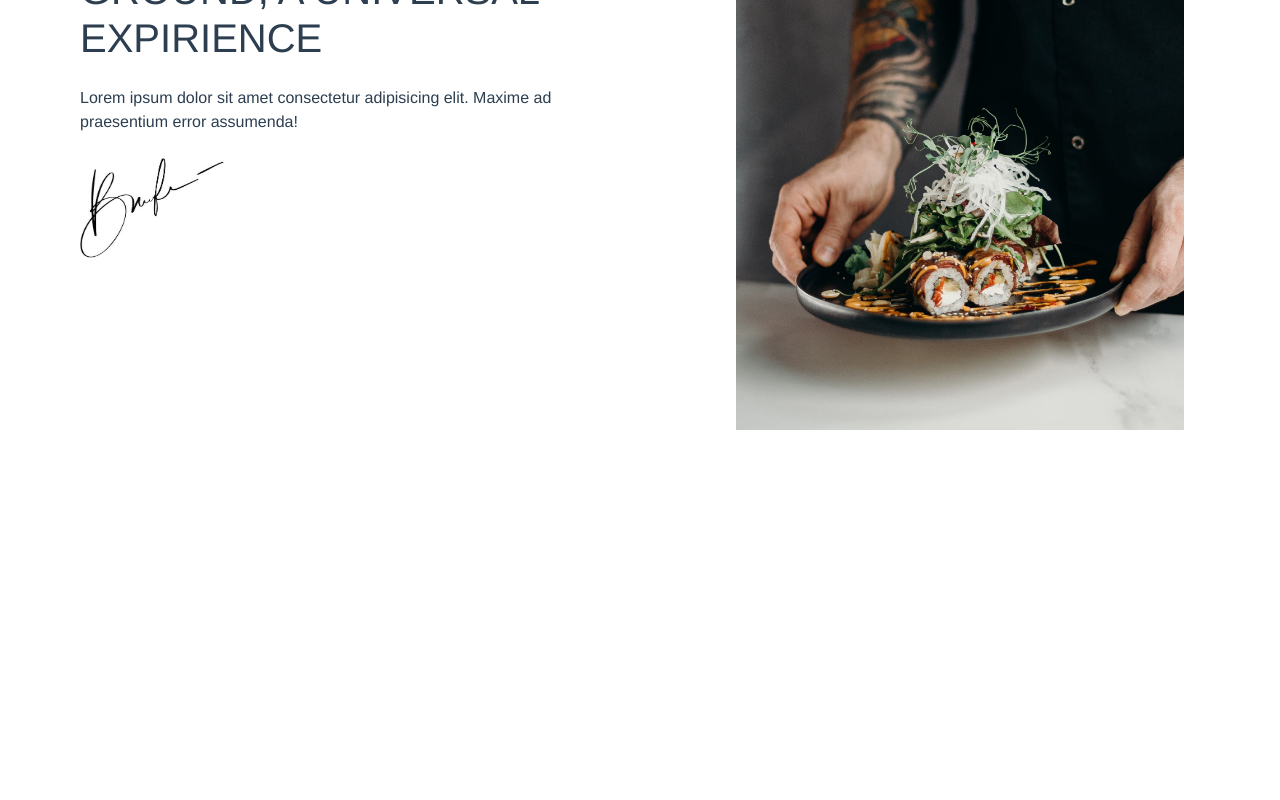
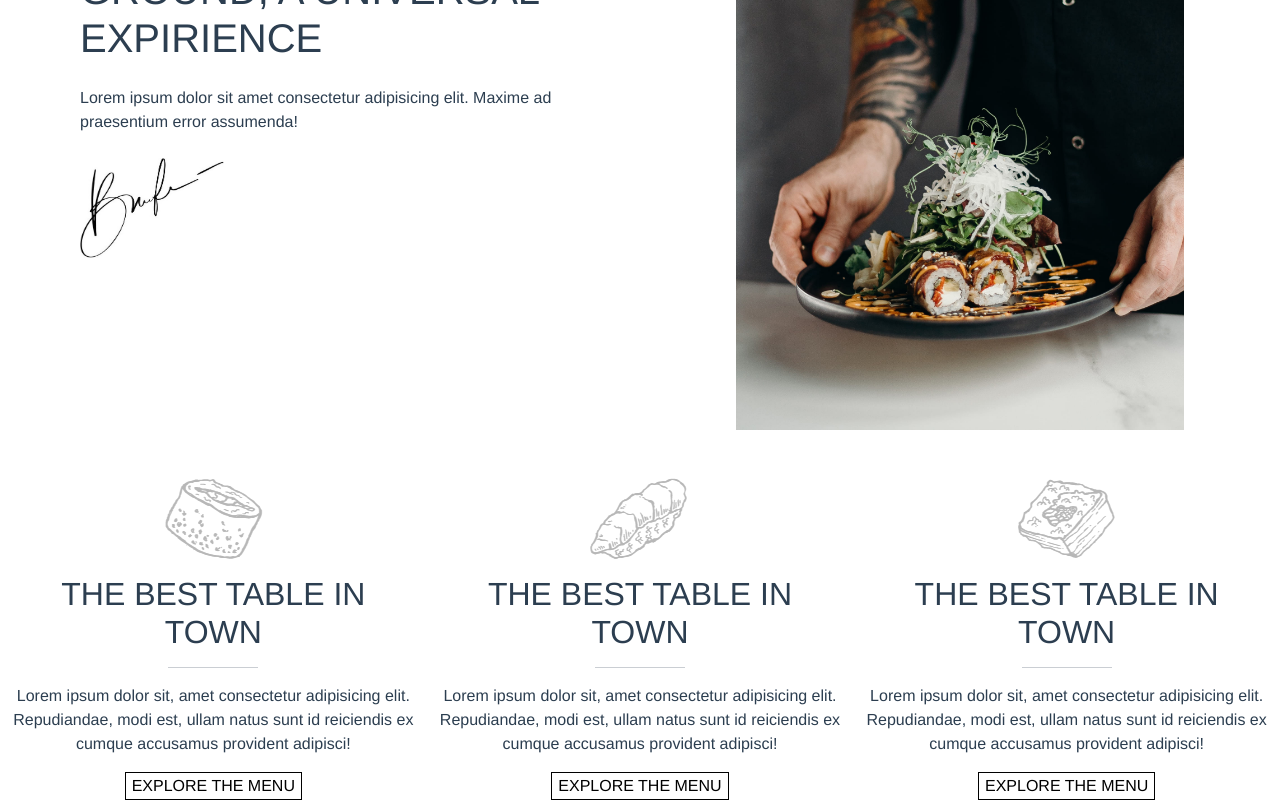
Before and after one commit to matteo92i/proj-html-vuejs, a Vue app: page / in a window 1280 px wide. Shown: the part 826-1626 px from the top of the page. Before the commit the page ends 1256 px from the top, so only its background shows below. Built offline with nearby package versions, Linux system fonts and the light colour scheme.

Commit message:
fine parte 2

```diff
--- a/src/components/MainPart2.vue
+++ b/src/components/MainPart2.vue
@@ -1,5 +1,33 @@
 <template>
-    <div></div>
+    <div>
+        <div class="container-fluid">
+            <div class="row mt-5">
+                <div class="col-4">
+                    <img class="img-fluid center-sushi" src="../assets/img/sushi-1.png" alt="sushi-1">
+                    <h2>the best table in town</h2>
+                    <hr class="center-sushi">
+                    <p class="center-1">Lorem ipsum dolor sit, amet consectetur adipisicing elit. Repudiandae, modi est, ullam natus sunt id reiciendis ex cumque accusamus provident adipisci!</p>
+                    <button class="center-sushi stile-1">explore the menu</button>
+                </div>
+
+                <div class="col-4">
+                    <img class="img-fluid center-sushi" src="../assets/img/sushi-2.png" alt="sushi-2">
+                    <h2>the best table in town</h2>
+                    <hr class="center-sushi">
+                    <p class="center-1">Lorem ipsum dolor sit, amet consectetur adipisicing elit. Repudiandae, modi est, ullam natus sunt id reiciendis ex cumque accusamus provident adipisci!</p>
+                    <button class="center-sushi stile-1">explore the menu</button>
+                </div>
+
+                <div class="col-4">
+                    <img class="img-fluid center-sushi" src="../assets/img/sushi-3.png" alt="sushi-3">
+                    <h2>the best table in town</h2>
+                    <hr class="center-sushi">
+                    <p class="center-1">Lorem ipsum dolor sit, amet consectetur adipisicing elit. Repudiandae, modi est, ullam natus sunt id reiciendis ex cumque accusamus provident adipisci!</p>
+                    <button class="center-sushi stile-1">explore the menu</button>
+                </div>
+            </div>
+        </div>
+    </div>
 </template>
 
 <script>
@@ -9,5 +37,32 @@ export default {
 </script>
 
 <style>
+h2{
+    text-transform:uppercase;
+    font-size: 15px;
+    padding-top: 15px;
+    text-align: center;
+}
+hr{
+    width: 90px;
+}
+.center-1{
+    text-align: center;
+}
+.center-sushi {
+  display: block;
+  margin-left: auto;
+  margin-right: auto;
+}
+.stile-1{
+    border: 1px solid black;
+    background-color: white;
+    text-transform:uppercase;
+}
+
+
+
+
+
 
 </style>
```
